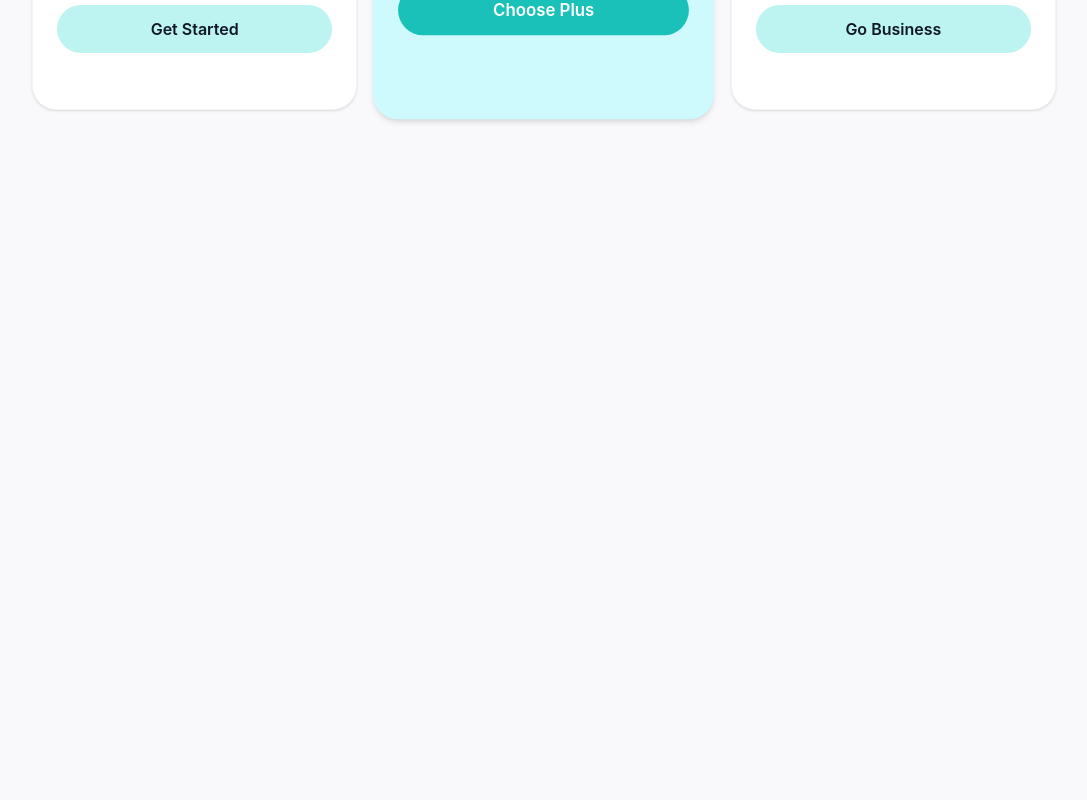
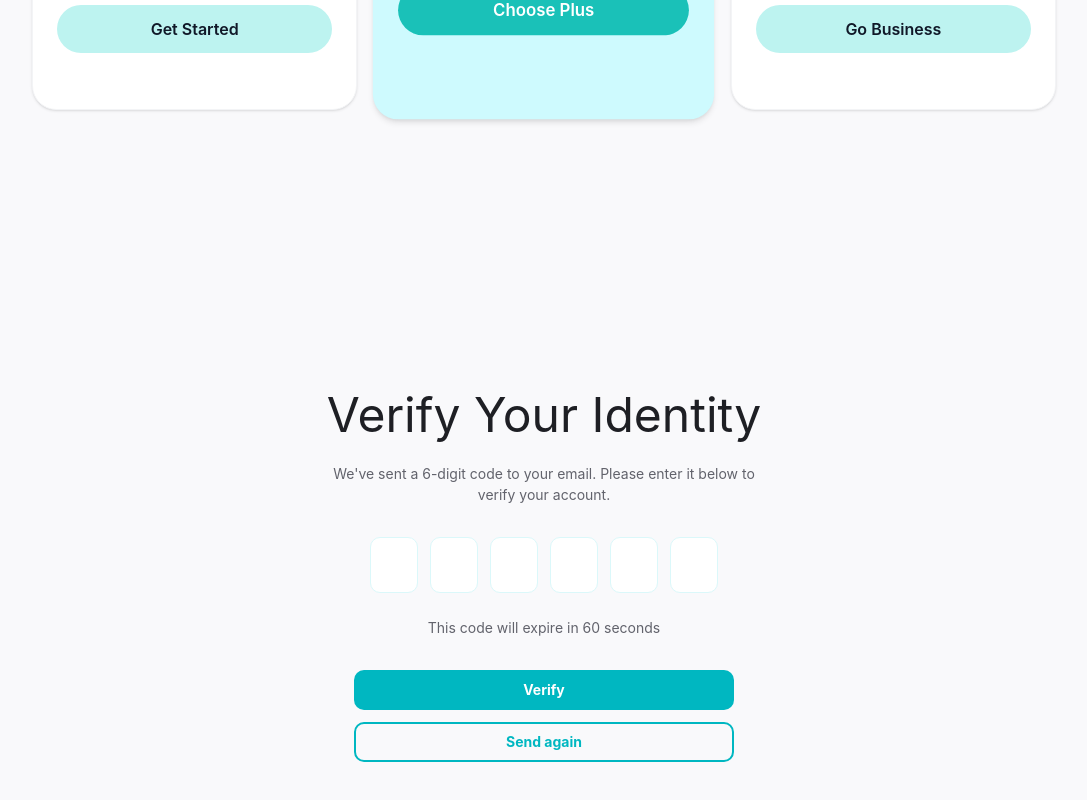
Before and after one commit to AfaaqWare/R8-SurveyLand-T1, a Next.js app: page / in a window 1280 px wide. Shown: the part 4089-4889 px from the top of the page, without its empty margins (96-1183 px from the left). Before the commit the page ends 4259 px from the top, so only its background shows below. Built offline with nearby package versions, Linux system fonts and the light colour scheme; no server answers.

Commit message:
feat: add verify form static design

```diff
--- a/src/app/(guest)/page.tsx
+++ b/src/app/(guest)/page.tsx
@@ -3,6 +3,8 @@ import HeroSection from "@/shared/components/organisms/HeroSection";
 import HowItWorks from "@/shared/components/organisms/HowItWorks";
 import SectionPopular from "@/shared/components/organisms/SectionPopular";
 import SectionPlan from "@/shared/components/organisms/SectionPlan";
+import VerifyForm from "@/shared/components/organisms/VerifyForm";
+
 
 export default function HomePage() {
   return (
@@ -11,6 +13,7 @@ export default function HomePage() {
       <HowItWorks />
       <SectionPopular />
       <SectionPlan/>
+      <VerifyForm/>
     </PublicLayout>
   );
 }
--- /dev/null
+++ b/src/shared/components/organisms/VerifyForm.tsx
@@ -0,0 +1,42 @@
+import React from "react";
+import Title from "@/shared/components/atoms/Title";
+import Text from "@/shared/components/atoms/Text";
+
+export default function VerifyForm() {
+  return (
+    <div>
+      <div className="ds-bg flex min-h-screen flex-col items-center justify-center px-4">
+        <Title size="xl" isCenter className="ds-text-primary mb-3">
+          Verify Your Identity
+        </Title>
+
+        <Text size="sm" variant="secondary" isCenter className="mb-8 max-w-md">
+          {`We've sent a 6-digit code to your email. Please enter it below to verify your account.`}
+        </Text>
+        <div className="mb-6 flex gap-3" dir="ltr">
+          {[...Array(6)].map((_, index) => (
+            <input
+              key={index}
+              type="text"
+              maxLength={1}
+              className="ds-text-primary ds-bg-alt ds-border-input ds-rounded-md h-14 w-12 border text-center outline-none"
+            />
+          ))}
+        </div>
+
+        <Text size="sm" variant="secondary" isCenter className="mb-8 max-w-md">
+          This code will expire in 60 seconds
+        </Text>
+        <div className="flex w-full max-w-[380px] flex-col gap-3">
+          <button className="ds-bg-primary ds-text-white ds-text-sm ds-font-bold ds-rounded-md h-[var(--button-form-height)] w-full">
+            Verify
+          </button>
+
+          <button className="ds-border-primary ds-text-alt ds-text-sm ds-font-bold ds-rounded-md h-[var(--button-form-height)] w-full border bg-transparent">
+            Send again
+          </button>
+        </div>
+      </div>
+    </div>
+  );
+}
```
